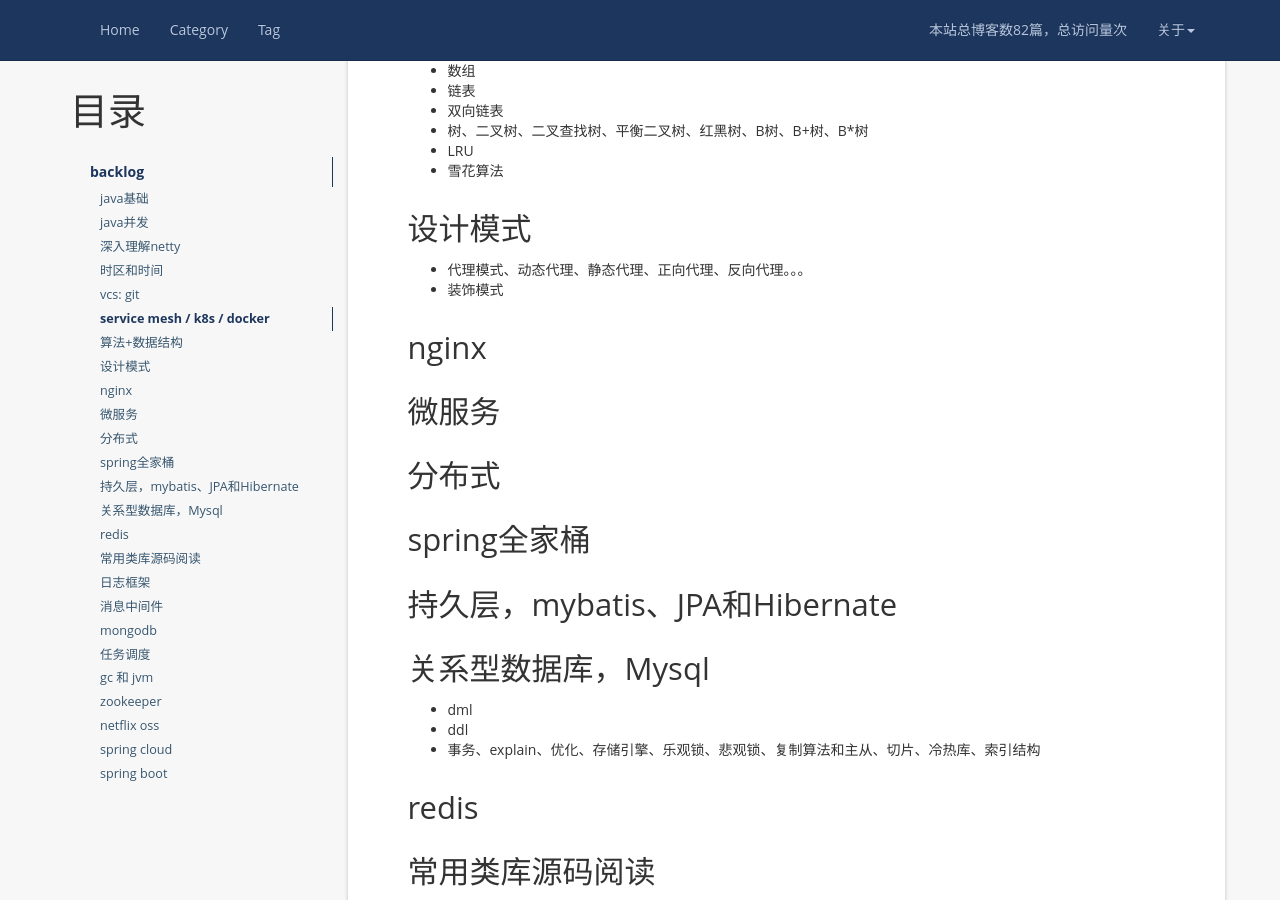
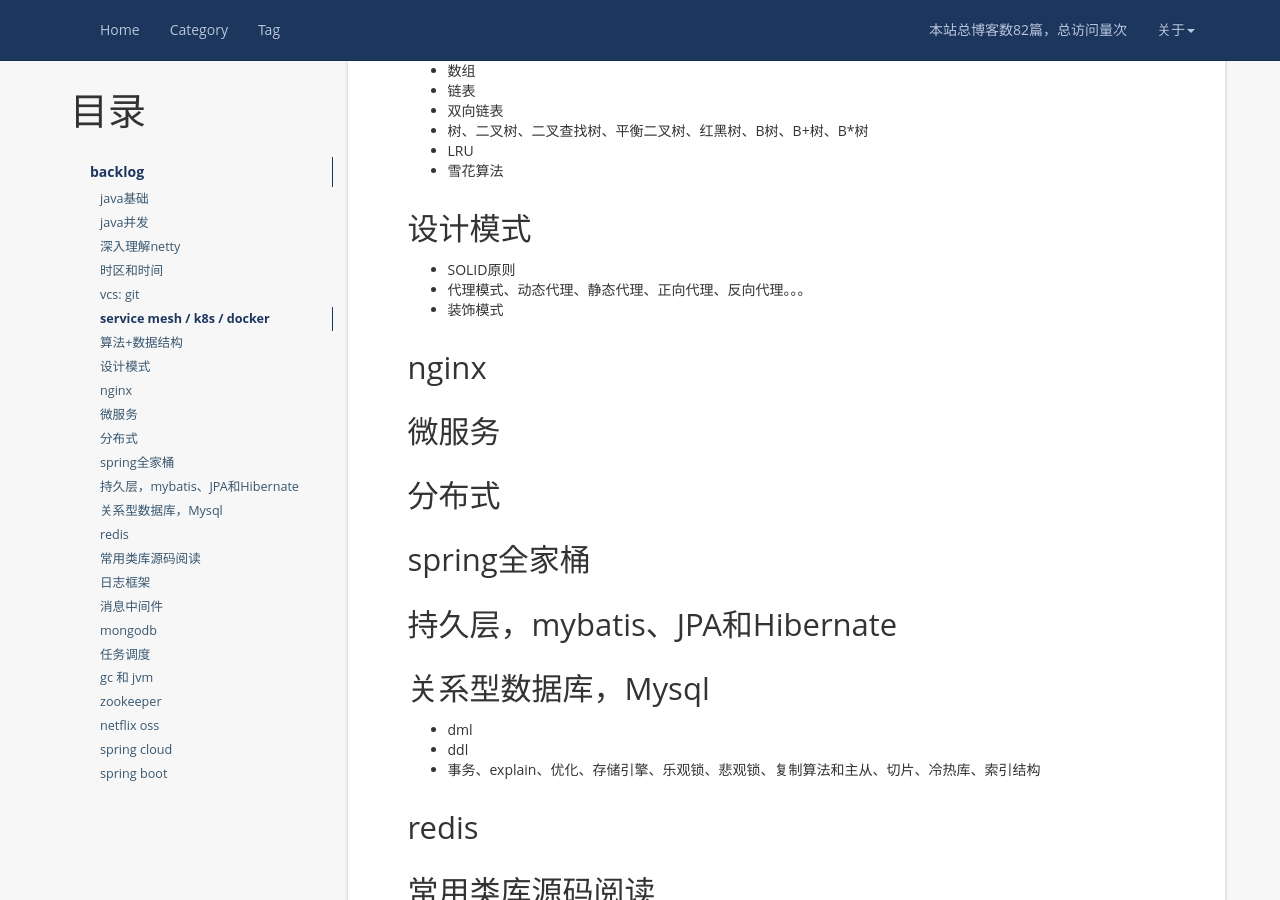
Before and after one commit to zhangfb95/zhangfb95.github.io.bak, a Jekyll site: the page built from plan.md, in a window 1280 px wide and 900 px high, scrolled down 1227 px. Built offline with Jekyll 4.4.1, drawn with Linux system fonts in a browser that asks for light colours; nearby versions of some CDN libraries; a script that is not in the unit is left out; comment, search, counter and statistics services are not loaded.

Commit message:
修改我的计划，增加设计模式

```diff
--- a/plan.md
+++ b/plan.md
@@ -52,6 +52,7 @@
 
 ## 设计模式
 
++ SOLID原则
 + 代理模式、动态代理、静态代理、正向代理、反向代理。。。
 + 装饰模式
 
```
